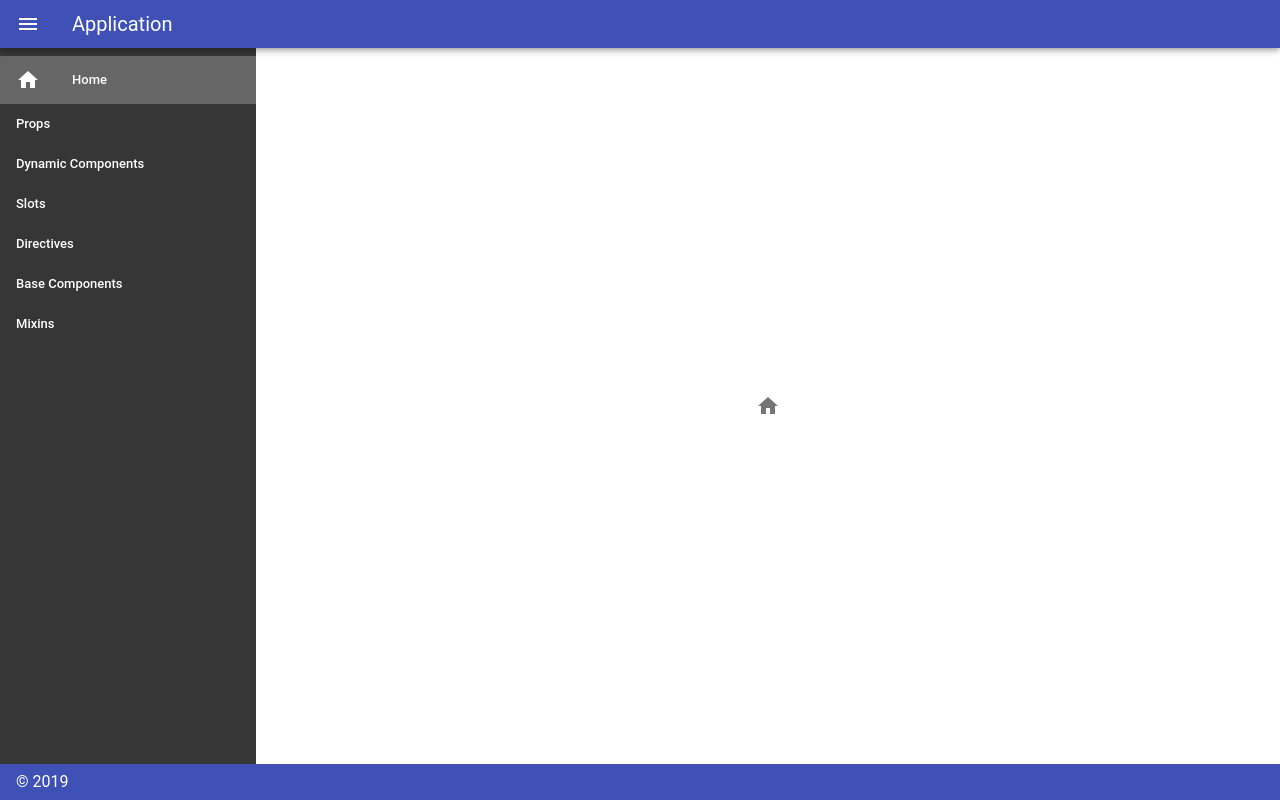
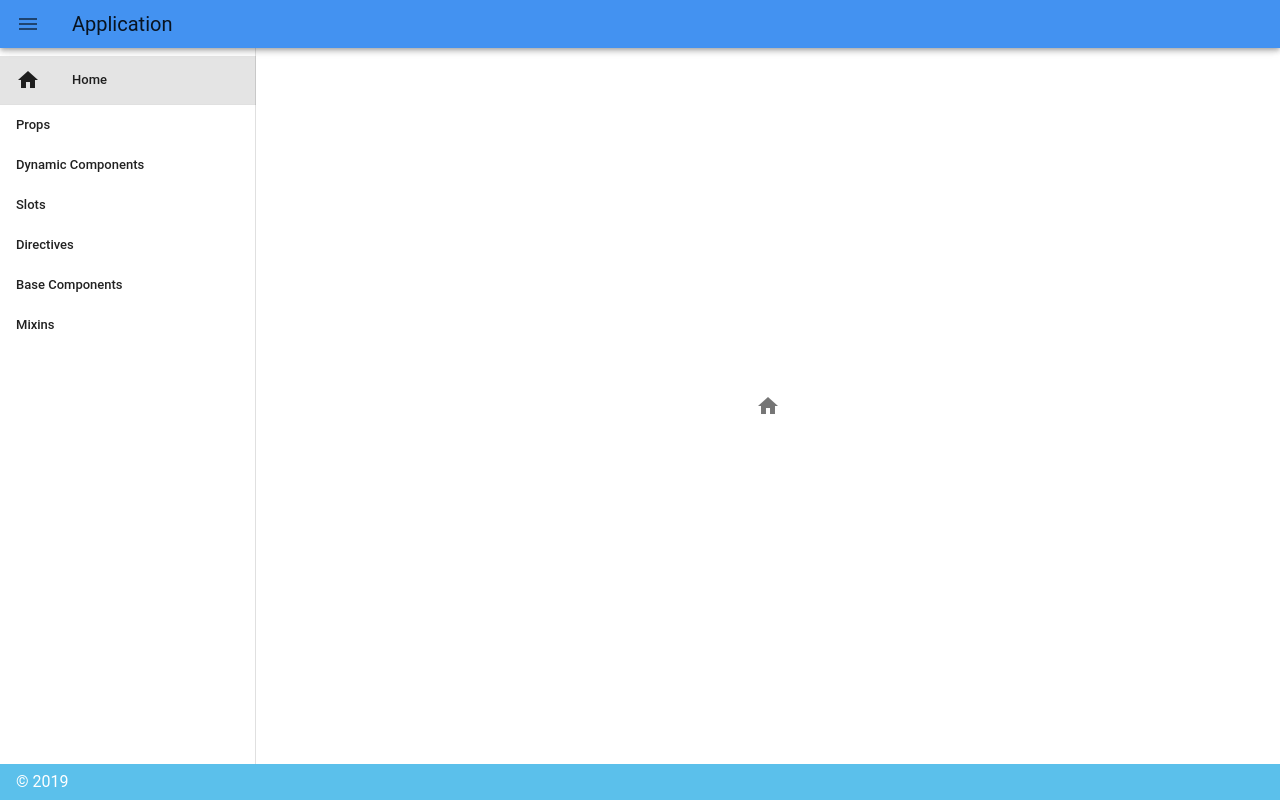
Before and after one commit to mschwebler-tgm/VueBasicsWorkshop, a Vue app: page /home in a window 1280 px wide. Built offline with nearby package versions, Linux system fonts and the light colour scheme; a small style sheet from the web is missing.

Commit message:
Adjust theme.

```diff
--- a/src/App.vue
+++ b/src/App.vue
@@ -1,6 +1,6 @@
 <template>
     <v-app>
-        <v-navigation-drawer v-model="drawer" clipped floating dark app :mobile-break-point="670">
+        <v-navigation-drawer v-model="drawer" clipped app :mobile-break-point="670">
             <v-list dense app>
                 <v-list-item to="/home">
                     <v-list-item-action>
@@ -10,6 +10,7 @@
                         <v-list-item-title>Home</v-list-item-title>
                     </v-list-item-content>
                 </v-list-item>
+                <v-divider></v-divider>
                 <v-list-item v-for="route in routes" :key="route.path" :to="route.path">
                     <v-list-item-content>
                         <v-list-item-title>{{ route.name }}</v-list-item-title>
@@ -18,7 +19,7 @@
             </v-list>
         </v-navigation-drawer>
 
-        <v-app-bar color="indigo" app clipped-left dense dark>
+        <v-app-bar color="primary" app clipped-left dense>
             <v-app-bar-nav-icon @click.stop="drawer = !drawer"></v-app-bar-nav-icon>
             <v-toolbar-title>Application</v-toolbar-title>
         </v-app-bar>
@@ -33,7 +34,7 @@
                 </v-layout>
             </v-container>
         </v-content>
-        <v-footer color="indigo" app>
+        <v-footer color="accent" app>
             <span class="white--text">&copy; 2019</span>
         </v-footer>
     </v-app>
--- a/src/plugins/vuetify.js
+++ b/src/plugins/vuetify.js
@@ -8,10 +8,10 @@ export default new Vuetify({
   theme: {
     themes: {
       light: {
-        primary: '#ee44aa',
-        secondary: '#424242',
-        accent: '#82B1FF',
-        error: '#FF5252',
+        primary: '#4392F1',
+        secondary: '#9BC53D',
+        accent: '#5BC0EB',
+        error: '#F46036',
         info: '#2196F3',
         success: '#4CAF50',
         warning: '#FFC107'
```
